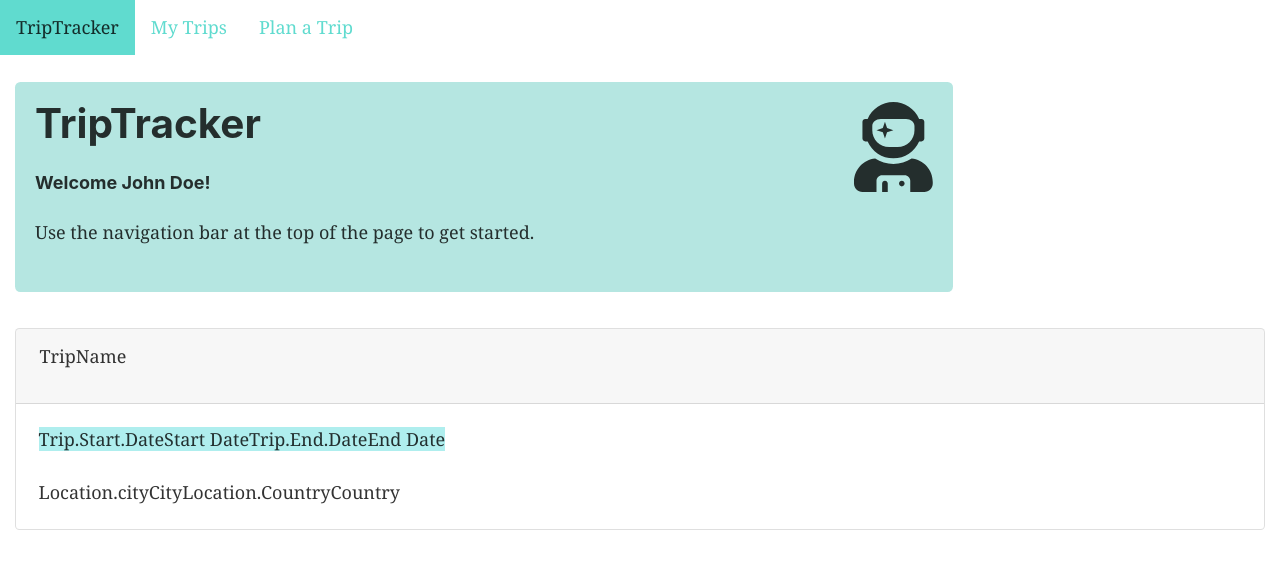
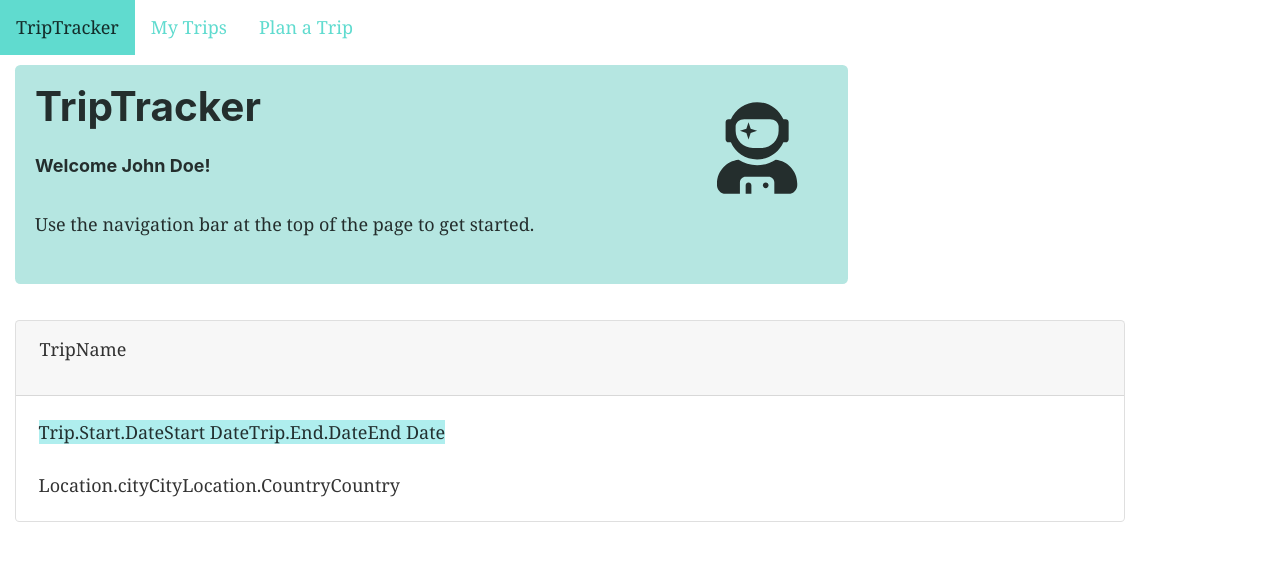
Before and after one commit to FeralDonut/TripTracker, a Gatsby site: page / in a window 1280 px wide. Built offline with nearby package versions, Linux system fonts and the light colour scheme; Gatsby itself is replaced by a stand-in of ours.

Commit message:
adjusted styling on home page

```diff
--- a/src/components/layout.css
+++ b/src/components/layout.css
@@ -1,8 +1,9 @@
-.layout{
-  justify-content: center;
-  margin: 0 0;
-  max-width: 90%;
-  padding: 10px 1.0875rem 1.45rem;
+
+.container {
+  display: flex;
+  flex-direction: column;
+  justify-content: space-evenly;
+  margin: 10px 30px 0 0;
 }
 html {
   font-family: sans-serif;
--- a/src/components/layout.js
+++ b/src/components/layout.js
@@ -18,7 +18,7 @@
     render={data => (
       <>
         <NavBar siteTitle={data.site.siteMetadata.title} />
-        <span className="layout">
+        <span className="container">
           <main>{children}</main>
         </span>
       </>
--- a/src/pages/index.js
+++ b/src/pages/index.js
@@ -25,8 +25,8 @@
             <h1>TripTracker</h1>
             <h4 className="welcome">Welcome {user.displayName}!</h4>
           </div>
-          <div className={style.icon}>
-            <FontAwesomeIcon icon={faUserAstronaut} size="5x"/>
+          <div >
+            <FontAwesomeIcon icon={faUserAstronaut} size="7x" className={style.icon}/>
           </div>
         </div>
           <p>Use the navigation bar at the top of the page to get started.</p>
--- a/src/pages/page-2.js
+++ b/src/pages/page-2.js
@@ -1,6 +1,6 @@
 import React from "react"
 import { Link } from "gatsby"
-
+import DashBoard from '../components/Dashboard/DashboardContainer';
 import Layout from "../components/layout"
 import SEO from "../components/seo"
 
@@ -9,7 +9,7 @@
     <SEO title="Page two" />
     <h1>Hi from the second page</h1>
     <p>Welcome to page 2</p>
-    <Link to="/">Go back to the homepage</Link>
+    <DashBoard />
   </Layout>
 )
 
--- a/src/pages/styles.module.css
+++ b/src/pages/styles.module.css
@@ -1,10 +1,3 @@
-.container {
-  display: flex;
-  flex-direction: column;
-  justify-content: space-evenly;
-  margin: 0 15px;
-}
-
 .jumbo_container {
   display: flex;
   flex-direction: column;
@@ -17,11 +10,9 @@
 .welcome_container {
   display: flex;
   justify-content: space-between;
+
 }
 
-.gretting {
-  display: flex;
+.icon {
+  padding: 0 30px 0 0;
 }
-.icon {
-
-}
```
